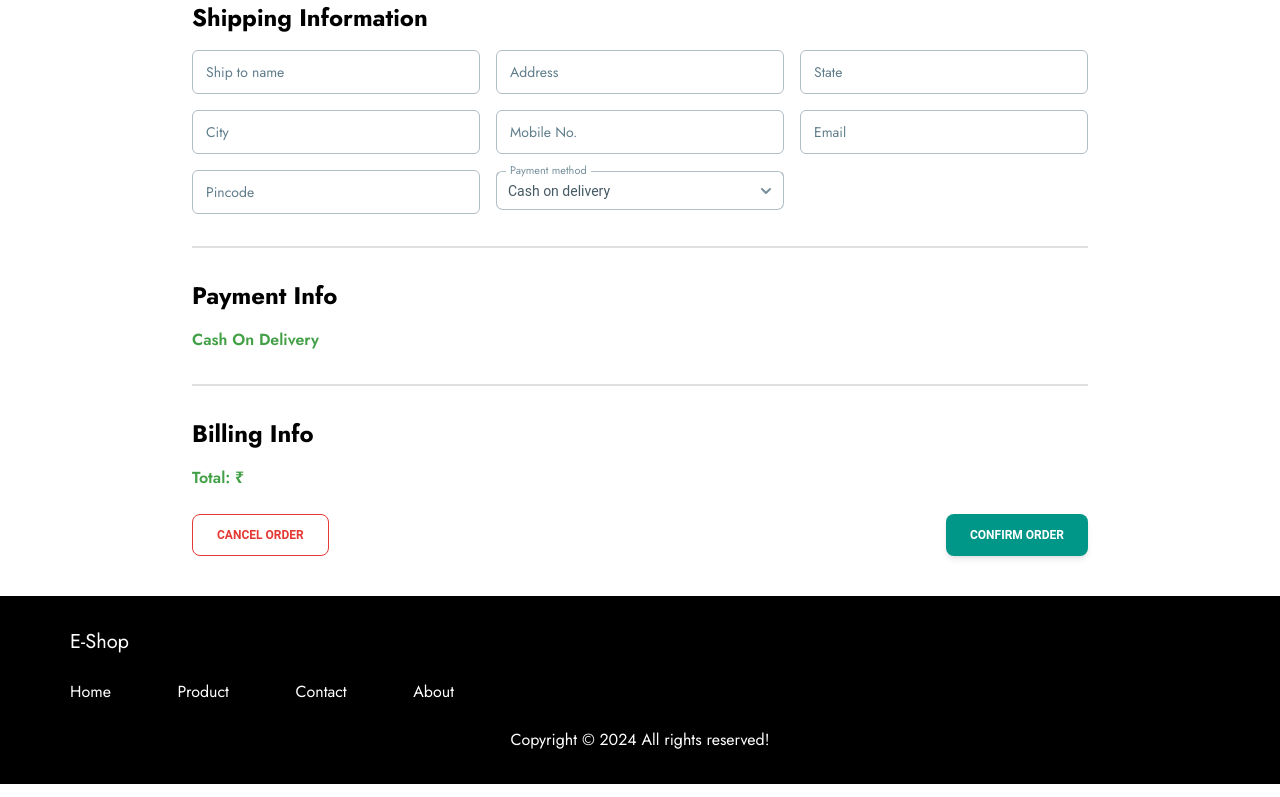
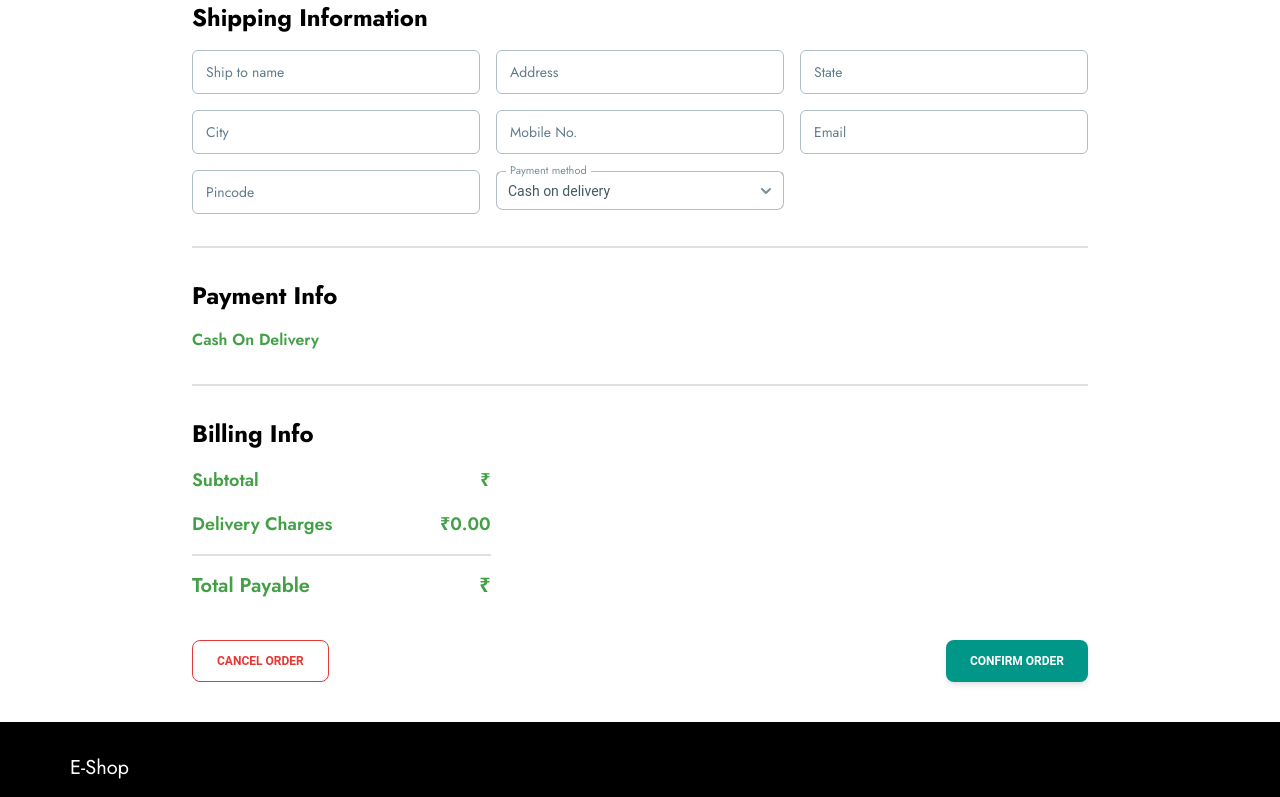
Before and after one commit to aryanpatel1503/E-Shop-An-E-Commerce-Website, a React (Vite) app in the folder Frontend/: page /checkout in a window 1280 px wide. Shown: the part 415-1212 px from the top of the page. Built offline with nearby package versions, Linux system fonts and the light colour scheme; no server answers.

Commit message:
few changes added

```diff
--- a/Frontend/src/components/app/Header.jsx
+++ b/Frontend/src/components/app/Header.jsx
@@ -129,7 +129,8 @@ const Header = () => {
               </Button>
             </MenuHandler>
             <MenuList>
-              {filteredData?.map((item, index) => {
+              {filteredData?.length > 0 ? (
+                filteredData?.map((item, index) => {
                   return (
                     <MenuItem
                       className="flex items-center gap-2"
@@ -139,7 +140,12 @@ const Header = () => {
                       {item.product_name}
                     </MenuItem>
                   );
-              })}
+                })
+              ) : (
+                <MenuItem className="flex items-center">
+                  No Records found
+                </MenuItem>
+              )}
             </MenuList>
           </Menu>
         </div>
--- a/Frontend/src/components/pages/checkout/index.jsx
+++ b/Frontend/src/components/pages/checkout/index.jsx
@@ -23,6 +23,7 @@ const Checkout = () => {
     order_mobile: "",
     order_email: "",
     order_pincode: "",
+    order_status: "pending",
     shipping_method: "cash on delivery",
     product_id: state?.id,
     user_id: user_id,
@@ -101,6 +102,10 @@ const Checkout = () => {
   const handleConfirmOrder = (e) => {
     e.preventDefault();
     handleSubmit(onSubmit, onSubmitError)();
+  };
+
+  const handleCancelOrder = () => {
+    navigate(-1);
   };
 
   return (
@@ -268,16 +273,33 @@ const Checkout = () => {
           <p className="text-green-600 font-semibold mb-6">Cash On Delivery</p>
 
           <hr className="my-8 border-[1.3px] border-gray-300" />
-          <h2 className="text-2xl font-bold mb-4">Billing Info</h2>
-          <p className="text-green-600 font-semibold mb-6">
-            Total: ₹{productData.product_price}
-          </p>
+          <h2 className="text-2xl font-bold">Billing Info</h2>
+          <div className="space-y-4 w-4/12 mt-4 mb-10">
+            <div className="flex justify-between text-lg">
+              <p className="text-green-600 font-semibold">Subtotal</p>
+              <p className="text-green-600 font-semibold">
+                ₹{productData.product_price}
+              </p>
+            </div>
+            <div className="flex justify-between text-lg">
+              <p className="text-green-600 font-semibold">Delivery Charges</p>
+              <p className="text-green-600 font-semibold">₹0.00</p>
+            </div>
+            <hr className="border-[1.3px] border-gray-300" />
+            <div className="flex justify-between text-xl">
+              <p className="text-green-600 font-semibold">Total Payable</p>
+              <p className="text-green-600 font-semibold">
+                ₹{productData.product_price}
+              </p>
+            </div>
+          </div>
 
           <div className="flex justify-between">
             <Button
               variant="outlined"
               size="md"
               className="text-red-600 border-red-600"
+              onClick={handleCancelOrder}
             >
               Cancel Order
             </Button>
```
Also changed, not shown: 1 other file (tests, documents, lock files or other folders). Lines whose indentation alone changed are shown as unchanged.
